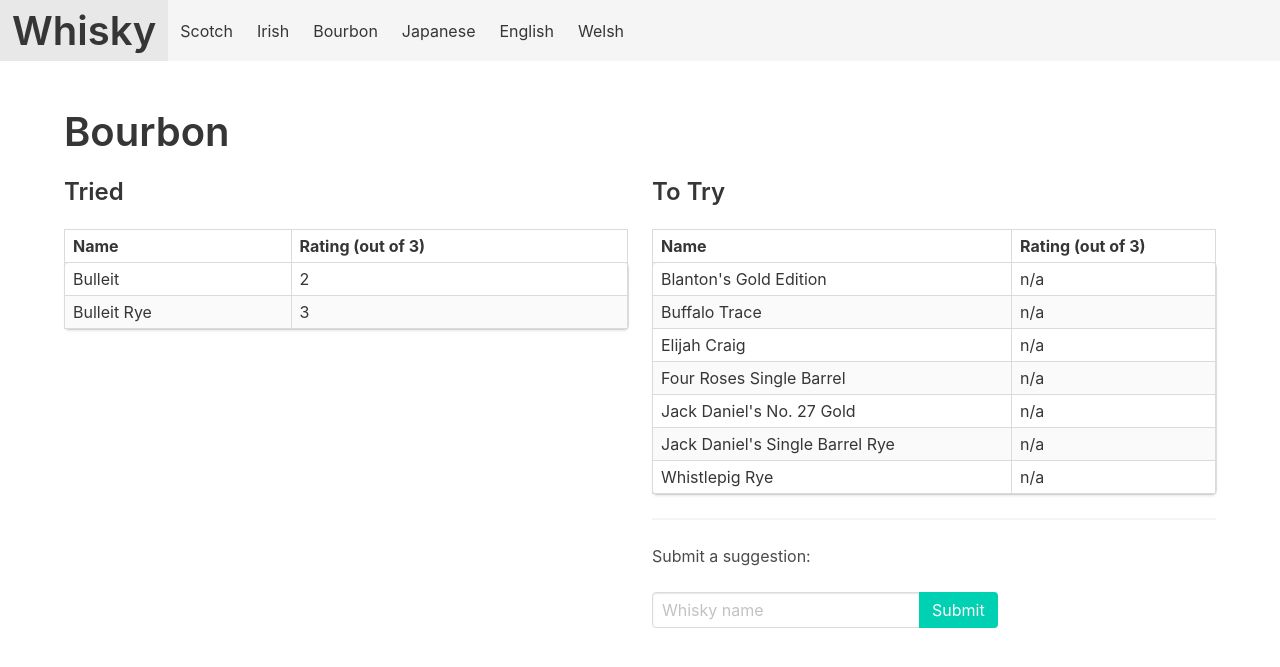
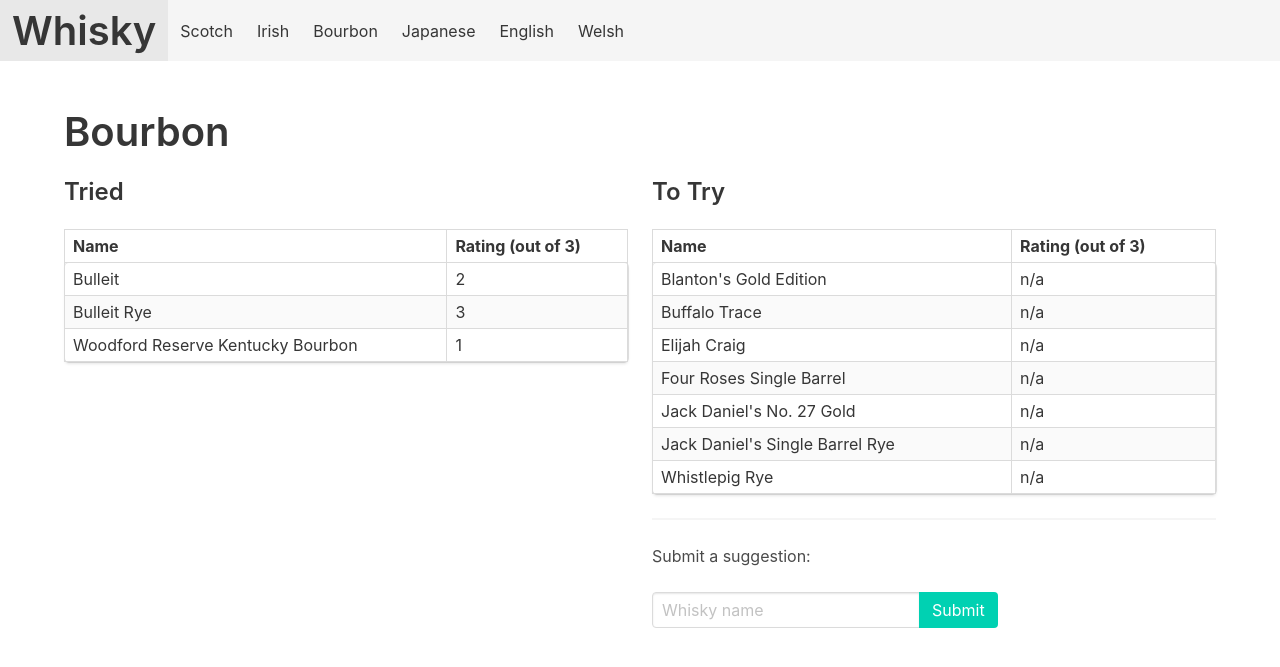
Before and after one commit to grega/whisky, a Jekyll site: the page built from bourbon.html, in a window 1280 px wide. Shown: the top 667 px of the page. Built offline with Jekyll 4.4.1, drawn with Linux system fonts in a browser that asks for light colours.

Commit message:
Add Woodford

```diff
--- a/_data/bourbon/tried.yml
+++ b/_data/bourbon/tried.yml
@@ -3,3 +3,6 @@
 
 - name: Bulleit
   rating: 2
+
+- name: Woodford Reserve Kentucky Bourbon
+  rating: 1
```
